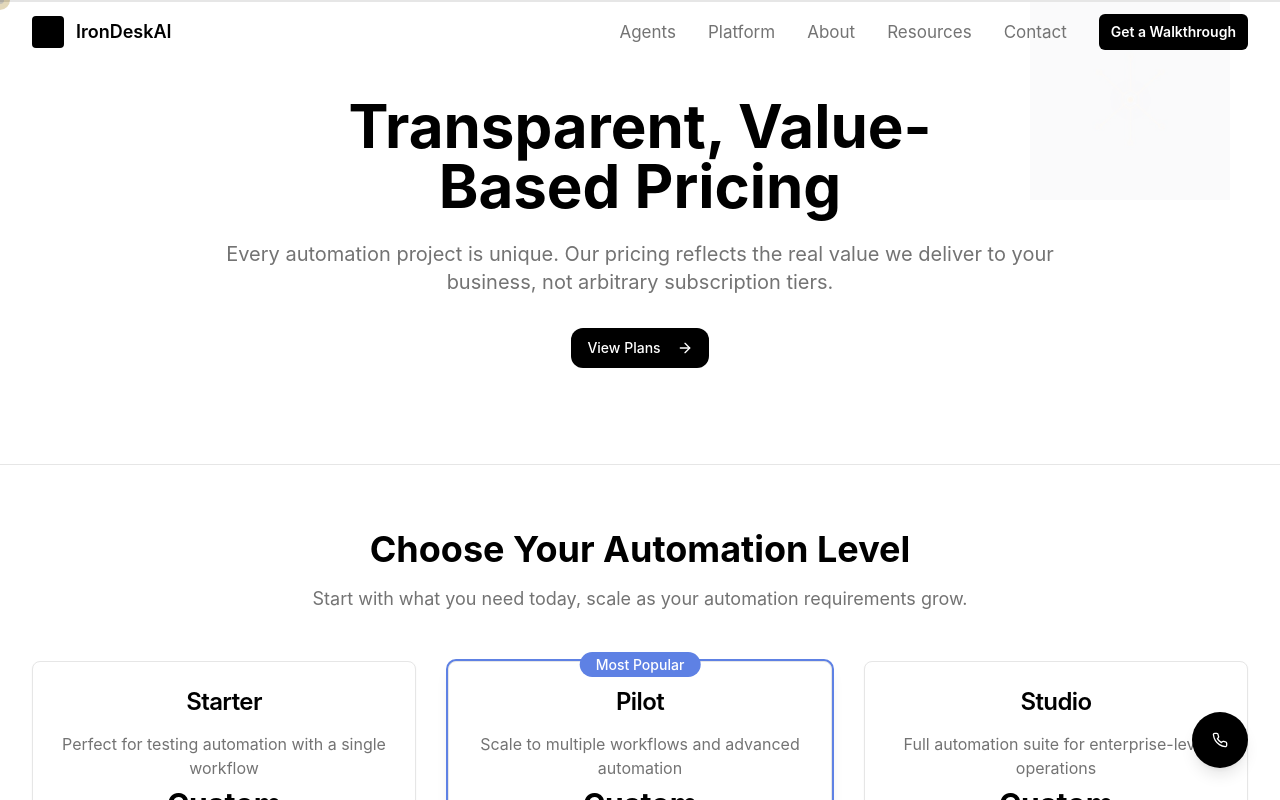
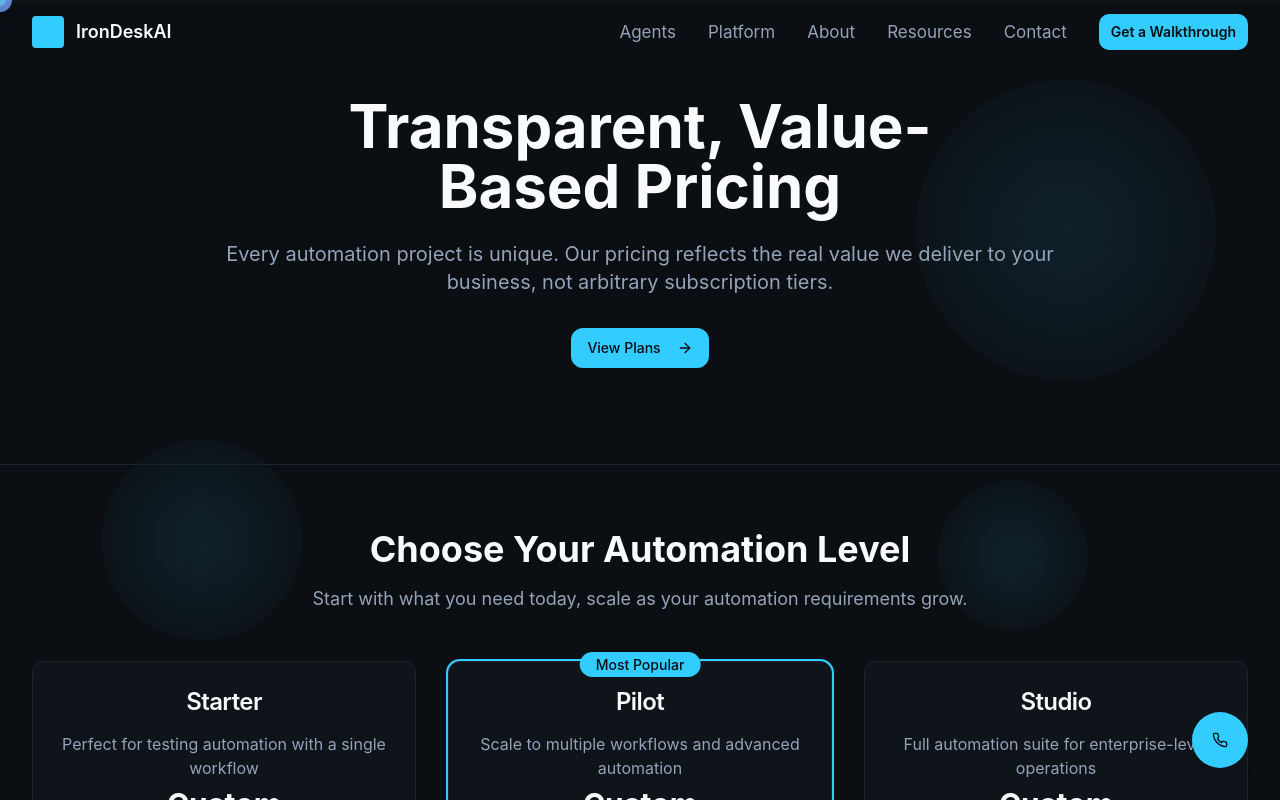
Before and after one commit to ihassanrayan-max/iron-desk-ai-showcase, a React (Vite) app: page /pricing in a window 1280 px wide. Shown: the top 800 px of the page. Built offline with nearby package versions, Linux system fonts and the light colour scheme; the HTML template or start-up script is replaced by a standard one.

Commit message:
Refine UI and add features

```diff
--- a/src/components/CursorSystem.tsx
+++ b/src/components/CursorSystem.tsx
@@ -2,17 +2,41 @@ import { useCursor } from '@/hooks/useCursor';
 import { useScrollProgress } from '@/hooks/useScrollReveal';
 
 const CursorSystem = () => {
-  const { cursorRef, cursorTrailRef } = useCursor();
+  const { cursorRef, cursorTrailRef, cursorGlowRef } = useCursor();
   useScrollProgress();
 
   return (
     <>
       <div ref={cursorRef} className="cursor" />
       <div ref={cursorTrailRef} className="cursor-trail" />
+      <div ref={cursorGlowRef} className="cursor-glow" />
       <div className="page-background" />
       <div className="scroll-progress">
         <div className="scroll-progress-bar" />
       </div>
+
+      {/* Floating orbs for ambient animation */}
+      <div className="floating-orb" style={{
+        width: '300px',
+        height: '300px',
+        top: '10%',
+        right: '5%',
+        animationDelay: '0s'
+      }} />
+      <div className="floating-orb" style={{
+        width: '200px',
+        height: '200px',
+        bottom: '20%',
+        left: '8%',
+        animationDelay: '3s'
+      }} />
+      <div className="floating-orb" style={{
+        width: '150px',
+        height: '150px',
+        top: '60%',
+        right: '15%',
+        animationDelay: '6s'
+      }} />
     </>
   );
 };
--- a/src/index.css
+++ b/src/index.css
@@ -8,55 +8,64 @@ All colors MUST be HSL.
 
 @layer base {
   :root {
-    --background: 0 0% 100%;
-    --foreground: 0 0% 0%;
+    --background: 220 26% 6%;
+    --foreground: 210 40% 98%;
 
-    --card: 0 0% 100%;
-    --card-foreground: 0 0% 0%;
+    --card: 220 26% 8%;
+    --card-foreground: 210 40% 98%;
 
-    --popover: 0 0% 100%;
-    --popover-foreground: 0 0% 0%;
+    --popover: 220 26% 8%;
+    --popover-foreground: 210 40% 98%;
 
-    --primary: 0 0% 0%;
-    --primary-foreground: 0 0% 100%;
+    --primary: 195 100% 60%;
+    --primary-foreground: 220 26% 6%;
 
-    --secondary: 0 0% 97%;
-    --secondary-foreground: 0 0% 0%;
+    --secondary: 220 26% 12%;
+    --secondary-foreground: 210 40% 98%;
 
-    --muted: 0 0% 96%;
-    --muted-foreground: 0 0% 45%;
+    --muted: 220 26% 12%;
+    --muted-foreground: 215 20.2% 65.1%;
 
-    --accent: 224 71% 63%;
-    --accent-foreground: 0 0% 100%;
+    --accent: 195 100% 60%;
+    --accent-foreground: 220 26% 6%;
 
     --destructive: 0 84.2% 60.2%;
-    --destructive-foreground: 0 0% 100%;
+    --destructive-foreground: 0 0% 98%;
 
-    --border: 0 0% 90%;
-    --input: 0 0% 90%;
-    --ring: 224 71% 63%;
+    --border: 220 26% 15%;
+    --input: 220 26% 15%;
+    --ring: 195 100% 60%;
 
     /* Custom IronDeskAI tokens */
-    --neutral-100: 0 0% 96%;
-    --neutral-200: 0 0% 90%;
-    --neutral-700: 0 0% 26%;
+    --neutral-100: 220 26% 10%;
+    --neutral-200: 220 26% 15%;
+    --neutral-700: 210 40% 85%;
 
     /* Background visual system */
-    --hero-radial: radial-gradient(ellipse at center, hsl(224 71% 63% / 0.1) 0%, transparent 50%);
-    --cursor-gradient: radial-gradient(circle at var(--cursor-x, 50%) var(--cursor-y, 50%), hsl(224 71% 63% / 0.03) 0%, transparent 150px);
-    --section-gradient: linear-gradient(135deg, hsl(224 71% 63% / 0.02) 0%, transparent 100%);
+    --hero-radial: radial-gradient(ellipse 80% 50% at 50% -20%, hsl(195 100% 60% / 0.3), transparent),
+                   radial-gradient(ellipse 60% 50% at 80% 50%, hsl(234 89% 74% / 0.15), transparent);
+    --cursor-gradient: radial-gradient(600px circle at var(--cursor-x, 50%) var(--cursor-y, 50%),
+                       hsl(195 100% 60% / 0.15),
+                       hsl(234 89% 74% / 0.1) 40%,
+                       transparent 70%);
+    --section-gradient: linear-gradient(135deg, hsl(195 100% 60% / 0.05) 0%, hsl(234 89% 74% / 0.03) 50%, transparent 100%);
+    --premium-gradient: linear-gradient(135deg, hsl(195 100% 60%) 0%, hsl(234 89% 74%) 100%);
+    --glass-bg: rgba(255, 255, 255, 0.05);
+    --glass-border: rgba(255, 255, 255, 0.1);
 
     /* Shadows */
-    --shadow-card: 0 1px 3px 0 hsl(0 0% 0% / 0.1), 0 1px 2px -1px hsl(0 0% 0% / 0.1);
-    --shadow-card-hover: 0 4px 6px -1px hsl(0 0% 0% / 0.1), 0 2px 4px -2px hsl(0 0% 0% / 0.1);
-    --shadow-elegant: 0 4px 20px -4px hsl(224 71% 63% / 0.15);
-    --shadow-glow: 0 0 40px hsl(224 71% 63% / 0.1);
+    --shadow-card: 0 8px 32px -8px hsl(220 26% 4% / 0.4);
+    --shadow-card-hover: 0 20px 40px -12px hsl(220 26% 4% / 0.6);
+    --shadow-elegant: 0 25px 50px -12px hsl(195 100% 60% / 0.25);
+    --shadow-glow: 0 0 50px hsl(195 100% 60% / 0.4);
+    --shadow-premium: 0 8px 32px hsl(195 100% 60% / 0.3), 0 0 0 1px hsl(195 100% 60% / 0.2);
 
     /* Transitions */
-    --transition-smooth: all 0.3s cubic-bezier(0.4, 0, 0.2, 1);
-    --transition-fast: all 0.18s cubic-bezier(0.4, 0, 0.2, 1);
+    --transition-smooth: all 0.4s cubic-bezier(0.23, 1, 0.32, 1);
+    --transition-fast: all 0.2s cubic-bezier(0.23, 1, 0.32, 1);
+    --transition-bounce: all 0.6s cubic-bezier(0.68, -0.55, 0.265, 1.55);
 
-    --radius: 0.5rem;
+    --radius: 0.75rem;
 
     --sidebar-background: 0 0% 98%;
 
@@ -76,41 +85,33 @@ All colors MUST be HSL.
   }
 
   .dark {
-    --background: 222.2 84% 4.9%;
+    --background: 220 26% 4%;
     --foreground: 210 40% 98%;
 
-    --card: 222.2 84% 4.9%;
+    --card: 220 26% 6%;
     --card-foreground: 210 40% 98%;
 
-    --popover: 222.2 84% 4.9%;
+    --popover: 220 26% 6%;
     --popover-foreground: 210 40% 98%;
 
-    --primary: 210 40% 98%;
-    --primary-foreground: 222.2 47.4% 11.2%;
+    --primary: 195 100% 60%;
+    --primary-foreground: 220 26% 6%;
 
-    --secondary: 217.2 32.6% 17.5%;
+    --secondary: 220 26% 10%;
     --secondary-foreground: 210 40% 98%;
 
-    --muted: 217.2 32.6% 17.5%;
+    --muted: 220 26% 10%;
     --muted-foreground: 215 20.2% 65.1%;
 
-    --accent: 217.2 32.6% 17.5%;
-    --accent-foreground: 210 40% 98%;
+    --accent: 195 100% 60%;
+    --accent-foreground: 220 26% 6%;
 
     --destructive: 0 62.8% 30.6%;
     --destructive-foreground: 210 40% 98%;
 
-    --border: 217.2 32.6% 17.5%;
-    --input: 217.2 32.6% 17.5%;
-    --ring: 212.7 26.8% 83.9%;
-    --sidebar-background: 240 5.9% 10%;
-    --sidebar-foreground: 240 4.8% 95.9%;
-    --sidebar-primary: 224.3 76.3% 48%;
-    --sidebar-primary-foreground: 0 0% 100%;
-    --sidebar-accent: 240 3.7% 15.9%;
-    --sidebar-accent-foreground: 240 4.8% 95.9%;
-    --sidebar-border: 240 3.7% 15.9%;
-    --sidebar-ring: 217.2 91.2% 59.8%;
+    --border: 220 26% 12%;
+    --input: 220 26% 12%;
+    --ring: 195 100% 60%;
   }
 }
 
@@ -124,35 +125,46 @@ All colors MUST be HSL.
     font-family: 'Inter', -apple-system, BlinkMacSystemFont, 'Segoe UI', sans-serif;
     font-size: 17px;
     line-height: 1.65;
-    cursor: none;
     overflow-x: hidden;
   }
 
-  /* Cursor system */
+  /* Enhanced cursor system */
   .cursor {
     position: fixed;
-    width: 20px;
-    height: 20px;
-    background: hsl(224 71% 63% / 0.3);
+    width: 24px;
+    height: 24px;
+    background: linear-gradient(135deg, hsl(195 100% 60%), hsl(234 89% 74%));
     border-radius: 50%;
     pointer-events: none;
     z-index: 9999;
-    transition: transform 0.1s ease;
-    mix-blend-mode: difference;
+    transition: transform 0.1s ease, opacity 0.3s ease;
+    mix-blend-mode: screen;
+    opacity: 0.8;
   }
 
   .cursor-trail {
     position: fixed;
-    width: 8px;
-    height: 8px;
-    background: hsl(224 71% 63% / 0.2);
+    width: 12px;
+    height: 12px;
+    background: hsl(195 100% 60% / 0.4);
     border-radius: 50%;
     pointer-events: none;
     z-index: 9998;
-    transition: transform 0.15s ease;
+    transition: transform 0.2s ease;
   }
 
-  /* Background visual system */
+  .cursor-glow {
+    position: fixed;
+    width: 80px;
+    height: 80px;
+    background: radial-gradient(circle, hsl(195 100% 60% / 0.1) 0%, transparent 70%);
+    border-radius: 50%;
+    pointer-events: none;
+    z-index: 9997;
+    transition: transform 0.3s ease;
+  }
+
+  /* Enhanced background visual system */
   .page-background {
     position: fixed;
     top: 0;
@@ -161,12 +173,29 @@ All colors MUST be HSL.
     height: 100%;
     pointer-events: none;
     z-index: -1;
-    background: var(--cursor-gradient);
-    opacity: 0.7;
+    background:
+      var(--cursor-gradient),
+      radial-gradient(ellipse 120% 80% at 70% 20%, hsl(195 100% 60% / 0.05), transparent),
+      radial-gradient(ellipse 100% 60% at 20% 80%, hsl(234 89% 74% / 0.03), transparent);
+    opacity: 1;
+  }
+
+  .glass-card {
+    background: var(--glass-bg);
+    border: 1px solid var(--glass-border);
+    backdrop-filter: blur(16px);
+    -webkit-backdrop-filter: blur(16px);
+  }
+
+  .premium-gradient {
+    background: var(--premium-gradient);
+    background-clip: text;
+    -webkit-background-clip: text;
+    -webkit-text-fill-color: transparent;
   }
 
   @media (prefers-reduced-motion: reduce) {
-    .cursor, .cursor-trail {
+    .cursor, .cursor-trail, .cursor-glow {
       display: none;
     }
     body {
@@ -199,28 +228,45 @@ All colors MUST be HSL.
   }
 
   .content-width {
-    max-width: 47.5rem; /* ~760px for text content */
+    max-width: 47.5rem;
   }
 
   .page-width {
-    max-width: 80rem; /* ~1280px for page content */
+    max-width: 80rem;
   }
 
   .section-divider {
     border-top: 1px solid hsl(var(--border));
   }
 
-  /* Animation utilities */
+  /* Dramatically reduced section padding */
+  .section-tight {
+    padding: 2rem 0;
+  }
+
+  .section-medium {
+    padding: 3rem 0;
+  }
+
+  .hero-tight {
+    padding: 4rem 0 2rem;
+  }
+
+  /* Enhanced animation utilities */
   .animate-fade-in {
-    animation: fade-in 0.3s ease-out;
+    animation: fade-in 0.6s cubic-bezier(0.23, 1, 0.32, 1);
   }
 
   .animate-scale-in {
-    animation: scale-in 0.2s ease-out;
+    animation: scale-in 0.4s cubic-bezier(0.23, 1, 0.32, 1);
   }
 
   .animate-slide-up {
-    animation: slide-up 0.3s ease-out;
+    animation: slide-up 0.6s cubic-bezier(0.23, 1, 0.32, 1);
+  }
+
+  .animate-float {
+    animation: float 6s ease-in-out infinite;
   }
 
   .hover-lift {
@@ -228,19 +274,40 @@ All colors MUST be HSL.
   }
 
   .hover-lift:hover {
-    transform: translateY(-2px);
+    transform: translateY(-8px) scale(1.02);
     box-shadow: var(--shadow-elegant);
   }
 
+  .hover-glow:hover {
+    box-shadow: var(--shadow-glow);
+    transform: translateY(-4px);
+  }
+
   .magnetic-button {
-    transition: var(--transition-fast);
-    cursor: none;
+    transition: var(--transition-bounce);
+    position: relative;
+    overflow: hidden;
+  }
+
+  .magnetic-button::before {
+    content: '';
+    position: absolute;
+    top: 0;
+    left: -100%;
+    width: 100%;
+    height: 100%;
+    background: linear-gradient(90deg, transparent, rgba(255,255,255,0.1), transparent);
+    transition: left 0.5s ease;
+  }
+
+  .magnetic-button:hover::before {
+    left: 100%;
   }
 
   .scroll-reveal {
     opacity: 0;
-    transform: translateY(20px);
-    transition: opacity 0.4s ease, transform 0.4s ease;
+    transform: translateY(30px);
+    transition: opacity 0.8s cubic-bezier(0.23, 1, 0.32, 1), transform 0.8s cubic-bezier(0.23, 1, 0.32, 1);
   }
 
   .scroll-reveal.revealed {
@@ -252,21 +319,26 @@ All colors MUST be HSL.
     will-change: transform;
   }
 
-  /* Section accents */
-  .section-accent {
-    position: absolute;
-    top: 0;
-    right: 0;
-    width: 300px;
-    height: 200px;
-    opacity: 0.1;
-    pointer-events: none;
-    background-size: contain;
-    background-repeat: no-repeat;
-    background-position: center;
+  /* Premium card effects */
+  .premium-card {
+    background: var(--glass-bg);
+    border: 1px solid var(--glass-border);
+    backdrop-filter: blur(20px);
+    transition: var(--transition-smooth);
   }
 
-  /* Text sizing improvements */
+  .premium-card:hover {
+    background: hsl(var(--card) / 0.8);
+    border-color: hsl(var(--accent) / 0.3);
+    box-shadow: var(--shadow-premium);
+    transform: translateY(-4px);
+  }
+
+  /* Text effects */
+  .text-glow {
+    text-shadow: 0 0 20px hsl(var(--accent) / 0.5);
+  }
+
   .text-balance {
     text-wrap: balance;
   }
@@ -279,40 +351,54 @@ All colors MUST be HSL.
     max-width: 76ch;
   }
 
-  /* Magnetic button effect */
-  .magnetic-button {
-    position: relative;
-    transition: var(--transition-fast);
-  }
-
-  /* Sticky elements */
+  /* Enhanced sticky elements */
   .sticky-walkthrough {
     position: fixed;
     bottom: 2rem;
     right: 2rem;
     z-index: 50;
-    transition: var(--transition-smooth);
+    transition: var(--transition-bounce);
   }
 
   .sticky-walkthrough:hover {
-    transform: scale(1.05);
+    transform: scale(1.1) rotate(5deg);
+    box-shadow: var(--shadow-glow);
   }
 
-  /* Scroll progress bar */
+  /* Premium scroll progress */
   .scroll-progress {
     position: fixed;
     top: 0;
     left: 0;
     width: 100%;
-    height: 2px;
-    background: hsl(var(--border));
+    height: 3px;
+    background: hsl(var(--border) / 0.3);
     z-index: 100;
   }
 
   .scroll-progress-bar {
     height: 100%;
-    background: hsl(var(--accent));
+    background: var(--premium-gradient);
     width: 0%;
     transition: width 0.1s ease;
+    box-shadow: 0 0 10px hsl(var(--accent) / 0.5);
+  }
+
+  /* Floating elements */
+  .floating-orb {
+    position: absolute;
+    border-radius: 50%;
+    background: radial-gradient(circle, hsl(var(--accent) / 0.1), transparent);
+    animation: float 8s ease-in-out infinite;
+    pointer-events: none;
+  }
+
+  /* Grid pattern overlay */
+  .grid-overlay {
+    background-image:
+      linear-gradient(rgba(255,255,255,.02) 1px, transparent 1px),
+      linear-gradient(90deg, rgba(255,255,255,.02) 1px, transparent 1px);
+    background-size: 50px 50px;
+    opacity: 0.3;
   }
 }
```
Also changed, not shown: src/components/AgentsSection.tsx (+25 -16 lines), src/components/HeroSection.tsx (+32 -28 lines), src/components/PlatformSection.tsx (+56 -19 lines), src/hooks/useCursor.ts (+25 -14 lines), tailwind.config.ts (+21 -3 lines).
